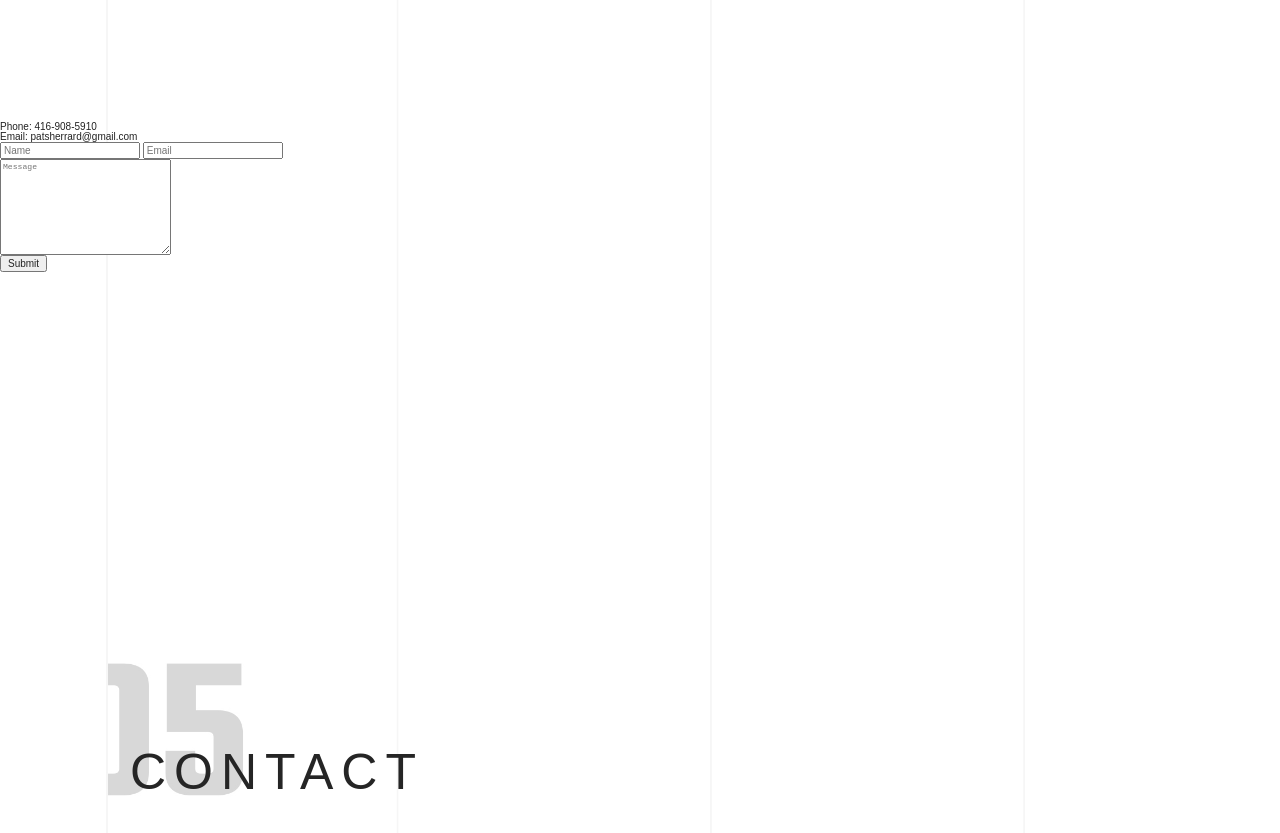
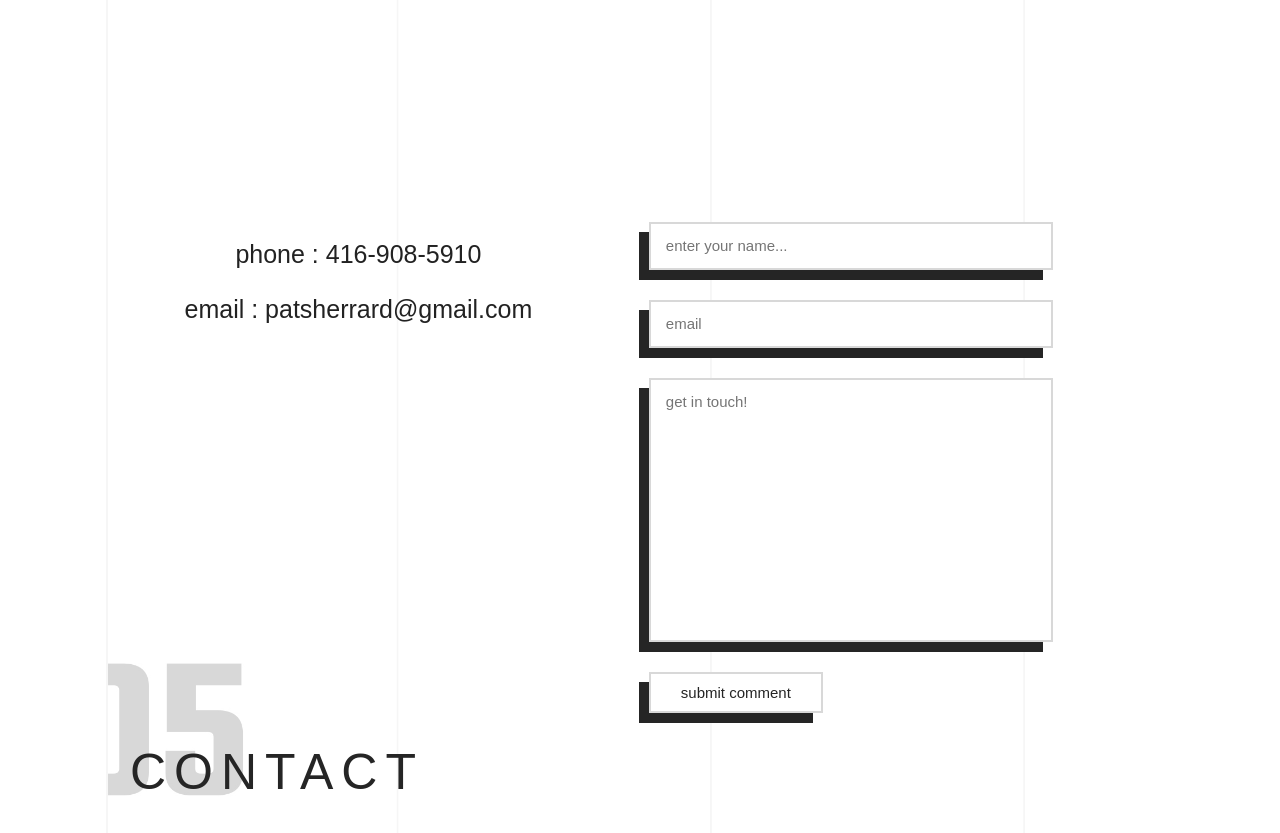
Before and after one commit to psherrard/patrickSherrardPortfolio, a plain HTML site: page index.html in a window 1280 px wide. Shown: the part 3128-3961 px from the top of the page. Drawn offline with nearby package versions, Linux system fonts and the light colour scheme; a web font is replaced by a local one.

Commit message:
now just icons and resize and color

```diff
--- a/index.html
+++ b/index.html
@@ -36,7 +36,7 @@
             <div class="aboutContainer wrapper">
                 <div>
                     <p>Lorem, ipsum dolor sit amet consectetur adipisicing elit. Non vero eveniet perferendis deserunt. Nobis porro deleniti eius consequatur corrupti, praesentium ab voluptatem earum tempore molestias officiis? Sed qui facilis numquam? Lorem ipsum dolor sit amet, consectetur adipisicing elit. Nam, nostrum recusandae. Consectetur</p>
-                    <a href="./assets/patrickSherrardResume.pdf"><button>My Resume</button></a>
+                    <a href="./assets/patrickSherrardResume.pdf" target="_blank"><button>My Resume</button></a>
                 </div>
                 <div class="imgContainer">
                     <img src="./assets/horse.jpg" alt="A picture of me, Patrick Sherrard">
@@ -49,31 +49,30 @@
                 <h3>Weather Synth</h3>
                 <div class="circle"></div>
                 <div class="projectOneInfo">
-                    <p>Lorem ipsum dolor sit amet consectetur adipisicing elit. Doloribus impedit, sit reiciendis incidunt voluptate similique?</p>
+                    <p><span>This synth uses the MetaWeather API to collect real time data</span> from different cities and converts that data into notes
+                    with the help of Tone.js. </p>
                     <p>React | API | SASS | Tone.js</p>
                     <div class="buttons">
-                        <button>view live</button>
-                        <button>view code</button>
+                        <a href="https://psherrard.github.io/patrickSherrardProject5/" target="_blank"><button>view live</button></a>
+                        <a href="https://github.com/psherrard/patrickSherrardProject5" target="_blank"><button>view code</button></a>
                     </div>
                 </div>
             </div>
             <div class="projectTwo">
                 <h3 tabindex='0'>Space and Memory Game</h3>
                 <div class="projectTwoInfo">
-                    <p>Lorem ipsum dolor sit amet consectetur adipisicing elit. Doloribus impedit, sit reiciendis incidunt voluptate
-                        similique?</p>
+                    <p>A space themed memory game that is fun, interactive and fully accessable. </p>
                     <p>Javascript | Jquery | SASS | HTML </p>
                     <div class="buttons">
-                        <button>view live</button>
-                        <button>view code</button>
+                        <a href="https://psherrard.github.io/patrickSherrardProjectThree/" target="_blank"><button>view live</button></a>
+                        <a href="https://github.com/psherrard/patrickSherrardProjectThree" target="_blank"><button>view code</button></a>
                     </div>
                 </div>
             </div>
             <div class="projectThree">
-                <h3>Creative PSD Conversion</h3>
+                <h3>Clinet PSD Conversion</h3>
                 <div class="projectThreeInfo">
-                    <p>Lorem ipsum dolor sit amet consectetur adipisicing elit. Doloribus impedit, sit reiciendis incidunt voluptate
-                        similique?</p>
+                    <p><span>Creative is a multi-page and full responsive PSD conversion of a 'blank' website.</span> Built with attention to deal being the primary focus.  </p>
                     <p>HTML | SASS </p>
                     <div class="buttons">
                         <button>view live</button>
@@ -85,9 +84,6 @@
         </section>
         <section class="skillsPage" id="skills">
             <div class="skillsContainer">
-                <!-- add border and boxshadow -->
-                <!-- flex row each row then flex parent in column -->
-                <!-- maybe put all in divs? -->
                 <div class="columnOne">
                     <div class="skillIcon">
                         <img src="./assets/html-5.svg" alt="">
@@ -151,22 +147,30 @@
             <!-- show my phone number and email -->
             <!-- Form with name email and message -->
             <!-- Use phone and email icon -->
-            <h3>Phone: 416-908-5910
-            <h3>Email: patsherrard@gmail.com</h3>
-            </h3>
-            <form action="#">
-                <div class="nameEmail">
-                    <label for="name"></label>
-                    <input type="text" id="name" name="name" placeholder="Name">
-                    <label for="email"></label>
-                    <input type="email" id="email" name="email" placeholder="Email">
+            <div class="wrapper contactContainer">
+                <div class="contactInfo">
+                    <h3>Phone : 416-908-5910</h3>
+                    <h3>Email : patsherrard@gmail.com</h3>
+                    <!--  twitter -->
+                    <!-- git linkedin -->
+                    <!-- github -->
                 </div>
-                <div class="message">
-                    <label for="message"></label>
-                    <textarea name="message" id="message" cols="30" rows="10" placeholder="Message"></textarea>
+                <div class="form-box">
+                    <form action="">
+                        <div class="form-top">
+                            <label class="visuallyHidden" for="name">Email</label>
+                            <input type="text" id="name" name="name" placeholder="Enter your name...">
+                            <label class="visuallyHidden" for="email">Email</label>
+                            <input type="email" id="email" name="email" placeholder="Email">
+                        </div>
+                        <div class="form-bottom">
+                            <label for="message"></label>
+                            <textarea name="message" id="message" cols="30" rows="10" placeholder="Get in touch!"></textarea>
+                        </div>
+                        <button type="submit">Submit Comment</button>
+                    </form>
                 </div>
-                <input type="submit" value="Submit">
-            </form>
+            </div>
             <p class="pageNumber">Contact</p>
         </section>
     </main>
--- a/styles/sass/_contact.scss
+++ b/styles/sass/_contact.scss
@@ -6,6 +6,70 @@
     padding-top: 50px;
     position: relative;
     font-family:$fontOne;
+
+
+    .contactContainer {
+        display: flex;
+    }
+
+    .contactInfo {
+        width: 45%;
+        font-size: 2.5rem;
+        text-align: center;
+        margin-top: 120px;
+        margin-right: 60px;
+        text-transform: lowercase;
+
+        h3 {
+            margin-bottom: 30px;
+        }
+    }
+
+
+    .form-top {
+        display: flex;
+        // justify-content: space-between;
+        flex-direction: column;
+        margin-bottom:30px;
+        margin-top: 100px;
+    }
+
+    textarea {
+        resize: none;
+        width:100%;
+        margin-bottom: 30px;
+    }
+
+    .form-box {
+
+        input[type="email"],
+        input[type="text"],
+        textarea {
+            font-family:$fontOne;
+            border:2px solid $secondaryLight;
+            box-shadow: -10px 10px $primaryDark;
+            padding-bottom:10px;
+            padding-top:10px;
+            padding-left:15px;
+            padding-right:100px;
+            line-height: 24px;
+            font-size: 1.5rem;
+            text-transform: lowercase;
+        }
+
+        input[type="text"] {
+            margin-bottom:30px;
+        }
+
+       button {
+           text-align: center;
+       }
+    }
+
+
+
+
+
 
     .pageNumber {
         color:$primaryDark;
@@ -21,4 +85,6 @@
 
 
 
+
+
 }
--- a/styles/sass/_global.scss
+++ b/styles/sass/_global.scss
@@ -27,3 +27,7 @@ button:hover {
   box-shadow: -10px 10px $accentColor;
   color:$accentColor;
 }
+
+button:active {
+  box-shadow: -5px 5px $accentColor;
+}
--- a/styles/sass/_projects.scss
+++ b/styles/sass/_projects.scss
@@ -57,6 +57,11 @@
         p {
             text-align: center;
             margin-bottom: 10px;
+            line-height: 20px;
+
+            span {
+                display: block;
+            }
         }
 
         button {
@@ -72,9 +77,6 @@
         background-color: blue;
     }
 
-    // .projectInfo{
-    //     display: none;
-    // }
 
     .pageNumber {
         color:$primaryDark;
```
Also changed, not shown: styles/style.css.
